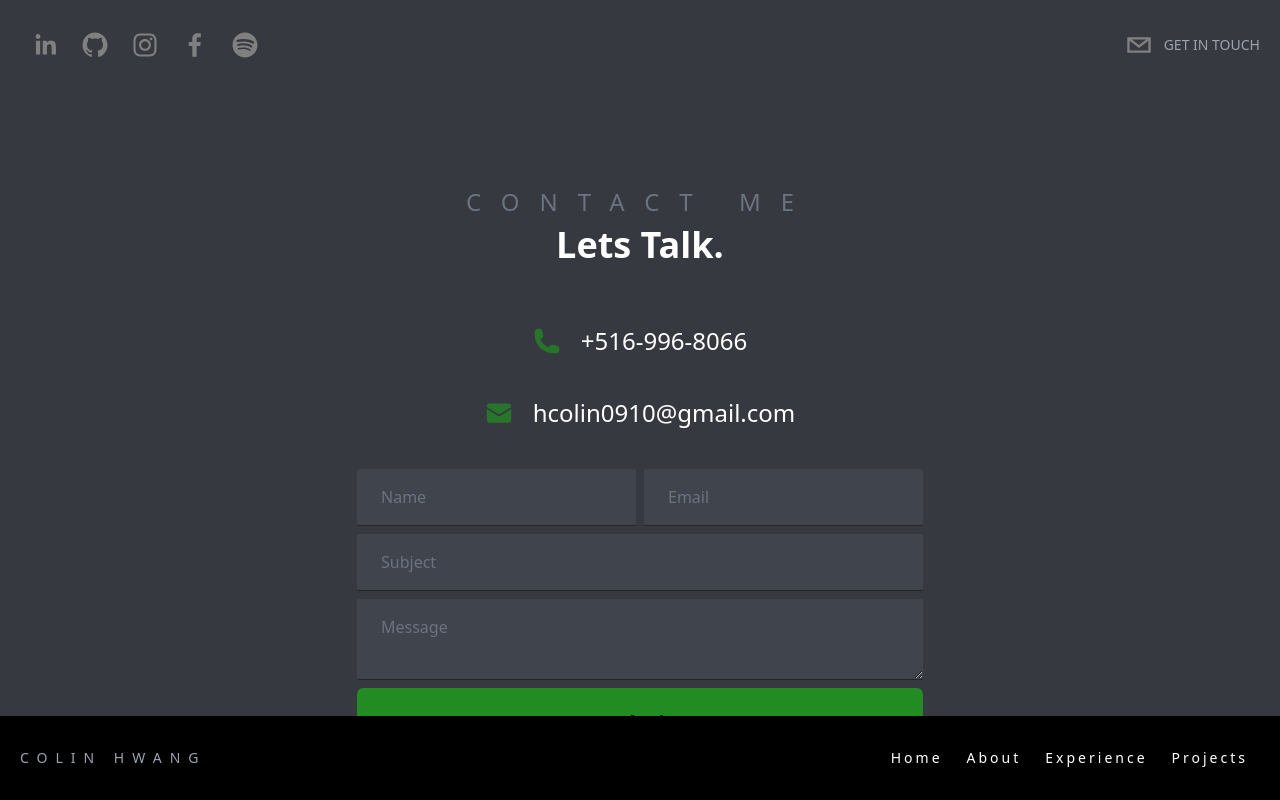
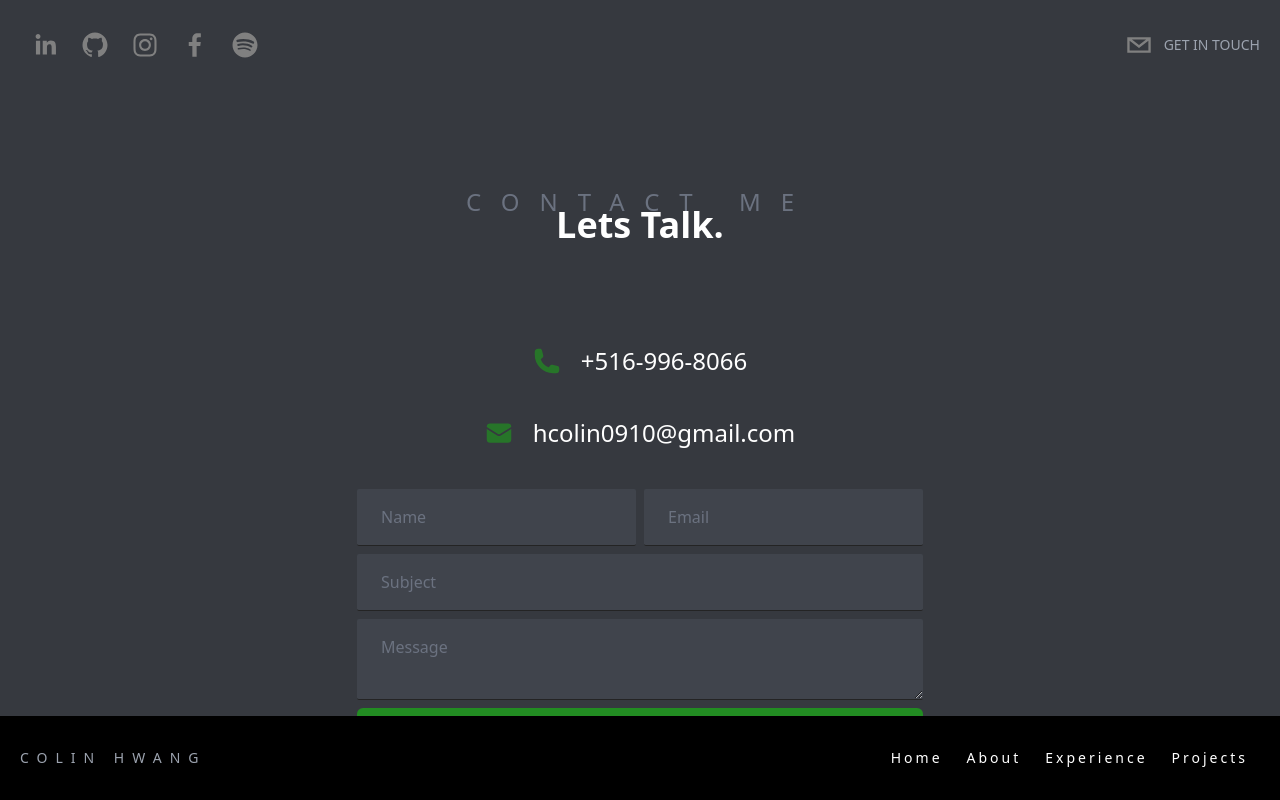
Before and after one commit to colinh09/Personal-Website, a Next.js app: page /Mail in a window 1280 px wide. Built offline with nearby package versions, Linux system fonts and the light colour scheme.

Commit message:
please please please

```diff
--- a/components/About.tsx
+++ b/components/About.tsx
@@ -20,7 +20,7 @@ function About( {text, title} : {text: string, title: string}) {
     transition = {{
         duration: 1.5,
     }}
-    className="flex flex-col relative h-screen text-center md:text-left md:flex-row max-w-7xl px-10 justify-evenly mx-auto items-center">
+    className="flex flex-col relative h-screen text-center md:text-left md:flex-row max-w-7xl px-10 justify-evenly mx-auto items-center py-2">
         <Image
         src = {cooper}
         alt = "lol"
--- a/components/Contact.tsx
+++ b/components/Contact.tsx
@@ -31,7 +31,7 @@ function Contact({}: Props) {
                 Lets Talk.
             </h4>
 
-            <div className = "space-y-10">
+            <div className = "space-y-10 pt-10">
                 <div className = "flex items-center space-x-5 justify-center">
                     <PhoneIcon className = "text-[#228C22] h-7 w-7 animate-pulse"/>
                     <p className="text-2xl">+516-996-8066</p>
--- a/pages/AboutMe.tsx
+++ b/pages/AboutMe.tsx
@@ -18,7 +18,7 @@ const Home: NextPage = () => {
                     ABOUT ME
                 </h3>
             </div> */}
-             <div className="bg-[#36393f] text-white h-screen overflow-y-scroll z-0 scrollbar scrollbar-track-gray-400/20 scrollbar-thumb-[#228C22]/80 snap-y snap-mandatory">
+             <div className="bg-[#36393f] text-white h-screen overflow-y-scroll z-0 scrollbar scrollbar-track-gray-400/20 scrollbar-thumb-[#228C22]/80">
                 {/* Header */}
                 <Header />
                 {/* About Me part 1 | General introduction*/}
```
